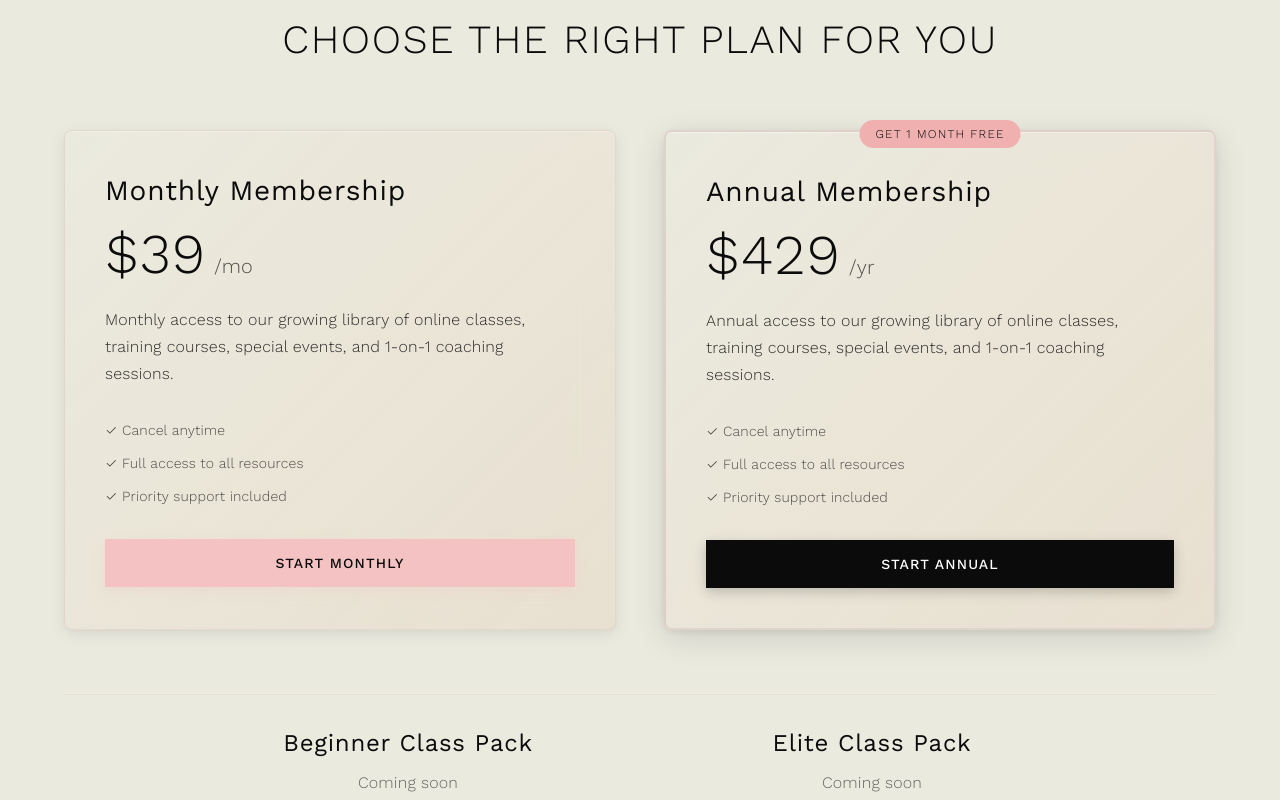
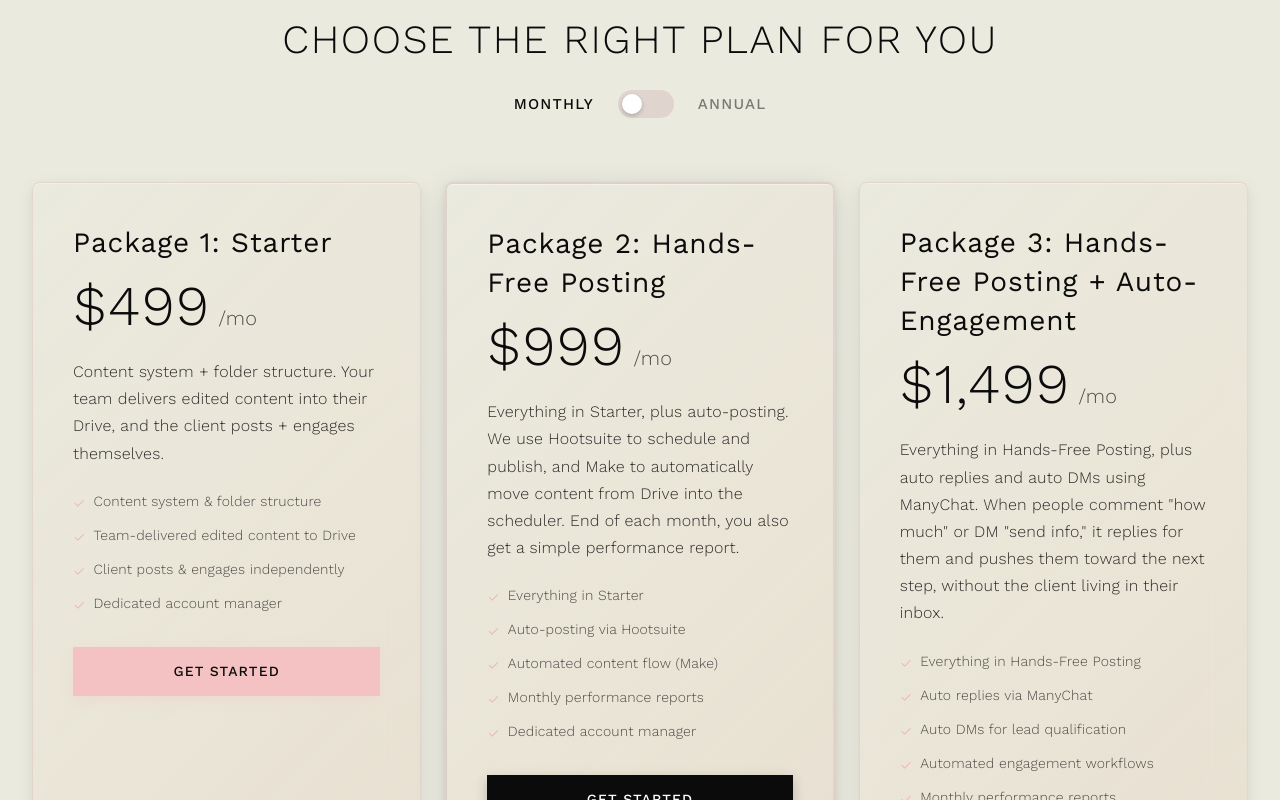
Before and after one commit to lubosik/Rosen-Relations, a Next.js app: page /programs in a window 1280 px wide. Shown: the part 1960-2760 px from the top of the page. Built offline with nearby package versions, Linux system fonts and the light colour scheme; no server answers.

Commit message:
Update pricing section with 3 service packages and monthly/annual toggle

```diff
--- a/components/PricingSection.tsx
+++ b/components/PricingSection.tsx
@@ -1,36 +1,67 @@
+'use client';
+
+import { useState } from 'react';
 import Link from 'next/link';
 import Container from './Container';
 
-const plans = [
+const packages = [
   {
-    name: 'Monthly Membership',
-    price: '$39',
-    period: '/mo',
-    badge: null,
-    description: 'Monthly access to our growing library of online classes, training courses, special events, and 1-on-1 coaching sessions.',
-    cta: 'Start Monthly',
+    id: 'starter',
+    name: 'Starter',
+    monthlyPrice: '$499',
+    annualPrice: '$4,990',
+    description: 'Content system + folder structure. Your team delivers edited content into their Drive, and the client posts + engages themselves.',
+    features: [
+      'Content system & folder structure',
+      'Team-delivered edited content to Drive',
+      'Client posts & engages independently',
+      'Dedicated account manager',
+    ],
   },
   {
-    name: 'Annual Membership',
-    price: '$429',
-    period: '/yr',
-    badge: 'Get 1 month free',
-    description: 'Annual access to our growing library of online classes, training courses, special events, and 1-on-1 coaching sessions.',
-    cta: 'Start Annual',
+    id: 'hands-free',
+    name: 'Hands-Free Posting',
+    monthlyPrice: '$999',
+    annualPrice: '$9,990',
+    description: 'Everything in Starter, plus auto-posting. We use Hootsuite to schedule and publish, and Make to automatically move content from Drive into the scheduler. End of each month, you also get a simple performance report.',
+    features: [
+      'Everything in Starter',
+      'Auto-posting via Hootsuite',
+      'Automated content flow (Make)',
+      'Monthly performance reports',
+      'Dedicated account manager',
+    ],
     featured: true,
+  },
+  {
+    id: 'hands-free-engagement',
+    name: 'Hands-Free Posting + Auto-Engagement',
+    monthlyPrice: '$1,499',
+    annualPrice: '$14,990',
+    description: 'Everything in Hands-Free Posting, plus auto replies and auto DMs using ManyChat. When people comment "how much" or DM "send info," it replies for them and pushes them toward the next step, without the client living in their inbox.',
+    features: [
+      'Everything in Hands-Free Posting',
+      'Auto replies via ManyChat',
+      'Auto DMs for lead qualification',
+      'Automated engagement workflows',
+      'Monthly performance reports',
+      'Dedicated account manager',
+    ],
   },
 ];
 
 export default function PricingSection() {
+  const [billingPeriod, setBillingPeriod] = useState<'monthly' | 'annual'>('monthly');
+
   return (
     <section
       className="w-full py-20 sm:py-24 lg:py-32"
       style={{ backgroundColor: 'var(--color-soft-ivory)' }}
     >
       <Container>
-        <div className="max-w-6xl mx-auto space-y-16">
+        <div className="max-w-7xl mx-auto space-y-16">
           {/* Section Headline */}
-          <div className="text-center">
+          <div className="text-center space-y-6">
             <h2
               className="font-light"
               style={{
@@ -42,44 +73,93 @@ export default function PricingSection() {
             >
               Choose the right plan for you
             </h2>
+
+            {/* Billing Toggle */}
+            <div className="flex items-center justify-center gap-4">
+              <button
+                type="button"
+                onClick={() => setBillingPeriod('monthly')}
+                className={`font-light transition-all duration-300 focus:outline-none focus:ring-2 focus:ring-offset-2 rounded-sm px-2 py-1`}
+                style={{
+                  color: billingPeriod === 'monthly' ? 'var(--color-ink-black)' : 'var(--color-ink-black)',
+                  fontSize: '0.9375rem',
+                  opacity: billingPeriod === 'monthly' ? 1 : 0.5,
+                  outlineColor: 'var(--color-rose-accent)'
+                }}
+              >
+                Monthly
+              </button>
+              <button
+                type="button"
+                onClick={() => setBillingPeriod(billingPeriod === 'monthly' ? 'annual' : 'monthly')}
+                className="relative w-14 h-7 rounded-full transition-colors duration-300 focus:outline-none focus:ring-2 focus:ring-offset-2"
+                style={{
+                  backgroundColor: billingPeriod === 'annual' ? 'var(--color-rose-accent)' : 'rgba(212, 192, 190, 0.5)',
+                  outlineColor: 'var(--color-rose-accent)'
+                }}
+                aria-label="Toggle billing period"
+              >
+                <span
+                  className="absolute top-1 left-1 w-5 h-5 rounded-full transition-transform duration-300"
+                  style={{
+                    transform: billingPeriod === 'annual' ? 'translateX(28px)' : 'translateX(0)',
+                    backgroundColor: 'var(--color-pure-white)',
+                    boxShadow: '0 2px 4px rgba(11, 11, 11, 0.2)'
+                  }}
+                />
+              </button>
+              <button
+                type="button"
+                onClick={() => setBillingPeriod('annual')}
+                className={`font-light transition-all duration-300 focus:outline-none focus:ring-2 focus:ring-offset-2 rounded-sm px-2 py-1`}
+                style={{
+                  color: billingPeriod === 'annual' ? 'var(--color-ink-black)' : 'var(--color-ink-black)',
+                  fontSize: '0.9375rem',
+                  opacity: billingPeriod === 'annual' ? 1 : 0.5,
+                  outlineColor: 'var(--color-rose-accent)'
+                }}
+              >
+                Annual
+                {billingPeriod === 'annual' && (
+                  <span
+                    className="ml-2 text-xs"
+                    style={{
+                      color: 'var(--color-rose-accent)'
+                    }}
+                  >
+                    (Save 2 months)
+                  </span>
+                )}
+              </button>
+            </div>
           </div>
 
           {/* Pricing Cards */}
-          <div className="grid grid-cols-1 gap-8 lg:grid-cols-2 lg:gap-12">
-            {plans.map((plan, index) => (
+          <div className="grid grid-cols-1 gap-8 lg:grid-cols-3 lg:gap-6">
+            {packages.map((pkg) => {
+              const price = billingPeriod === 'monthly' ? pkg.monthlyPrice : pkg.annualPrice;
+              const period = billingPeriod === 'monthly' ? '/mo' : '/yr';
+
+              return (
                 <div
-                key={index}
+                  key={pkg.id}
                   className={`pricing-card relative p-8 sm:p-10 rounded-lg transition-all duration-300 ${
-                  plan.featured ? 'featured' : ''
+                    pkg.featured ? 'featured' : ''
                   }`}
                   style={{
-                  background: plan.featured
+                    background: pkg.featured
                       ? 'linear-gradient(135deg, rgba(235, 234, 223, 0.95) 0%, rgba(231, 222, 207, 0.9) 100%)'
                       : 'linear-gradient(135deg, rgba(235, 234, 223, 0.9) 0%, rgba(231, 222, 207, 0.85) 100%)',
                     backdropFilter: 'blur(20px) saturate(180%)',
                     WebkitBackdropFilter: 'blur(20px) saturate(180%)',
-                  border: plan.featured
+                    border: pkg.featured
                       ? '2px solid rgba(212, 192, 190, 0.5)'
                       : '1px solid rgba(212, 192, 190, 0.4)',
-                  boxShadow: plan.featured
+                    boxShadow: pkg.featured
                       ? '0 8px 32px rgba(11, 11, 11, 0.12), 0 2px 8px rgba(11, 11, 11, 0.08), inset 0 1px 0 rgba(255, 255, 255, 0.4)'
                       : '0 4px 16px rgba(11, 11, 11, 0.08), 0 1px 4px rgba(11, 11, 11, 0.04), inset 0 1px 0 rgba(255, 255, 255, 0.3)',
                   }}
                 >
-                {/* Badge */}
-                {plan.badge && (
-                  <div
-                    className="absolute -top-3 left-1/2 -translate-x-1/2 px-4 py-1.5 rounded-full text-xs font-light uppercase tracking-wide"
-                    style={{
-                      backgroundColor: 'var(--color-rose-accent)',
-                      color: 'var(--color-ink-black)',
-                      letterSpacing: '0.1em'
-                    }}
-                  >
-                    {plan.badge}
-                  </div>
-                )}
-
                   {/* Plan Name */}
                   <h3
                     className="font-light mb-4"
@@ -90,7 +170,7 @@ export default function PricingSection() {
                       lineHeight: '1.4'
                     }}
                   >
-                  {plan.name}
+                    Package {packages.indexOf(pkg) + 1}: {pkg.name}
                   </h3>
 
                   {/* Price */}
@@ -105,7 +185,7 @@ export default function PricingSection() {
                           lineHeight: '1'
                         }}
                       >
-                      {plan.price}
+                        {price}
                       </span>
                       <span
                         className="font-light"
@@ -115,14 +195,14 @@ export default function PricingSection() {
                           opacity: 0.7
                         }}
                       >
-                      {plan.period}
+                        {period}
                       </span>
                     </div>
                   </div>
 
                   {/* Description */}
                   <p
-                  className="font-light mb-8"
+                    className="font-light mb-6"
                     style={{
                       color: 'var(--color-ink-black)',
                       fontSize: 'clamp(0.9375rem, 1.5vw, 1rem)',
@@ -131,12 +211,21 @@ export default function PricingSection() {
                       opacity: 0.85
                     }}
                   >
-                  {plan.description}
+                    {pkg.description}
                   </p>
 
-                {/* Trust Microcopy */}
+                  {/* Features List */}
                   <div className="mb-8 space-y-3">
-                  <div className="flex items-start gap-2">
+                    {pkg.features.map((feature, idx) => (
+                      <div key={idx} className="flex items-start gap-2">
+                        <span
+                          className="text-sm font-light flex-shrink-0 mt-0.5"
+                          style={{
+                            color: 'var(--color-rose-accent)'
+                          }}
+                        >
+                          ✓
+                        </span>
                         <span
                           className="text-sm font-light"
                           style={{
@@ -145,33 +234,10 @@ export default function PricingSection() {
                             lineHeight: '1.5'
                           }}
                         >
-                      ✓ Cancel anytime
+                          {feature}
                         </span>
                       </div>
-                  <div className="flex items-start gap-2">
-                    <span
-                      className="text-sm font-light"
-                      style={{
-                        color: 'var(--color-ink-black)',
-                        opacity: 0.7,
-                        lineHeight: '1.5'
-                      }}
-                    >
-                      ✓ Full access to all resources
-                    </span>
-                  </div>
-                  <div className="flex items-start gap-2">
-                    <span
-                      className="text-sm font-light"
-                      style={{
-                        color: 'var(--color-ink-black)',
-                        opacity: 0.7,
-                        lineHeight: '1.5'
-                      }}
-                    >
-                      ✓ Priority support included
-                    </span>
-                  </div>
+                    ))}
                   </div>
 
                   {/* CTA Button */}
@@ -179,68 +245,21 @@ export default function PricingSection() {
                     href="/join"
                     className="button block w-full text-center px-8 py-4 transition-all duration-300 hover:opacity-90 focus:outline-none focus-visible:outline-2 focus-visible:outline-offset-2"
                     style={{
-                    backgroundColor: plan.featured ? 'var(--color-ink-black)' : 'var(--color-blush-pink)',
-                    color: plan.featured ? 'var(--color-pure-white)' : 'var(--color-ink-black)',
-                    outlineColor: plan.featured ? 'var(--color-ink-black)' : 'var(--color-blush-pink)',
+                      backgroundColor: pkg.featured ? 'var(--color-ink-black)' : 'var(--color-blush-pink)',
+                      color: pkg.featured ? 'var(--color-pure-white)' : 'var(--color-ink-black)',
+                      outlineColor: pkg.featured ? 'var(--color-ink-black)' : 'var(--color-blush-pink)',
                       fontSize: '0.875rem',
                       letterSpacing: '0.08em',
-                    boxShadow: plan.featured
+                      boxShadow: pkg.featured
                         ? '0 4px 12px rgba(11, 11, 11, 0.2)'
                         : '0 4px 12px rgba(244, 194, 194, 0.3)'
                     }}
                   >
-                  {plan.cta}
+                    Get Started
                   </Link>
                 </div>
-            ))}
-          </div>
-
-          {/* Additional Class Pack Headings */}
-          <div className="pt-8 border-t" style={{ borderTopColor: 'rgba(212, 192, 190, 0.3)' }}>
-            <div className="grid grid-cols-1 sm:grid-cols-2 gap-8 max-w-4xl mx-auto">
-              <div className="text-center">
-                <h3
-                  className="font-light mb-2"
-                  style={{
-                    color: 'var(--color-ink-black)',
-                    fontSize: 'clamp(1.25rem, 2vw, 1.5rem)',
-                    letterSpacing: '0.03em'
-                  }}
-                >
-                  Beginner Class Pack
-                </h3>
-                <p
-                  className="font-light text-sm"
-                  style={{
-                    color: 'var(--color-ink-black)',
-                    opacity: 0.6
-                  }}
-                >
-                  Coming soon
-                </p>
-              </div>
-              <div className="text-center">
-                <h3
-                  className="font-light mb-2"
-                  style={{
-                    color: 'var(--color-ink-black)',
-                    fontSize: 'clamp(1.25rem, 2vw, 1.5rem)',
-                    letterSpacing: '0.03em'
-                  }}
-                >
-                  Elite Class Pack
-                </h3>
-                <p
-                  className="font-light text-sm"
-                  style={{
-                    color: 'var(--color-ink-black)',
-                    opacity: 0.6
-                  }}
-                >
-                  Coming soon
-                </p>
-              </div>
-            </div>
+              );
+            })}
           </div>
         </div>
       </Container>
```
Lines whose indentation alone changed are shown as unchanged.
